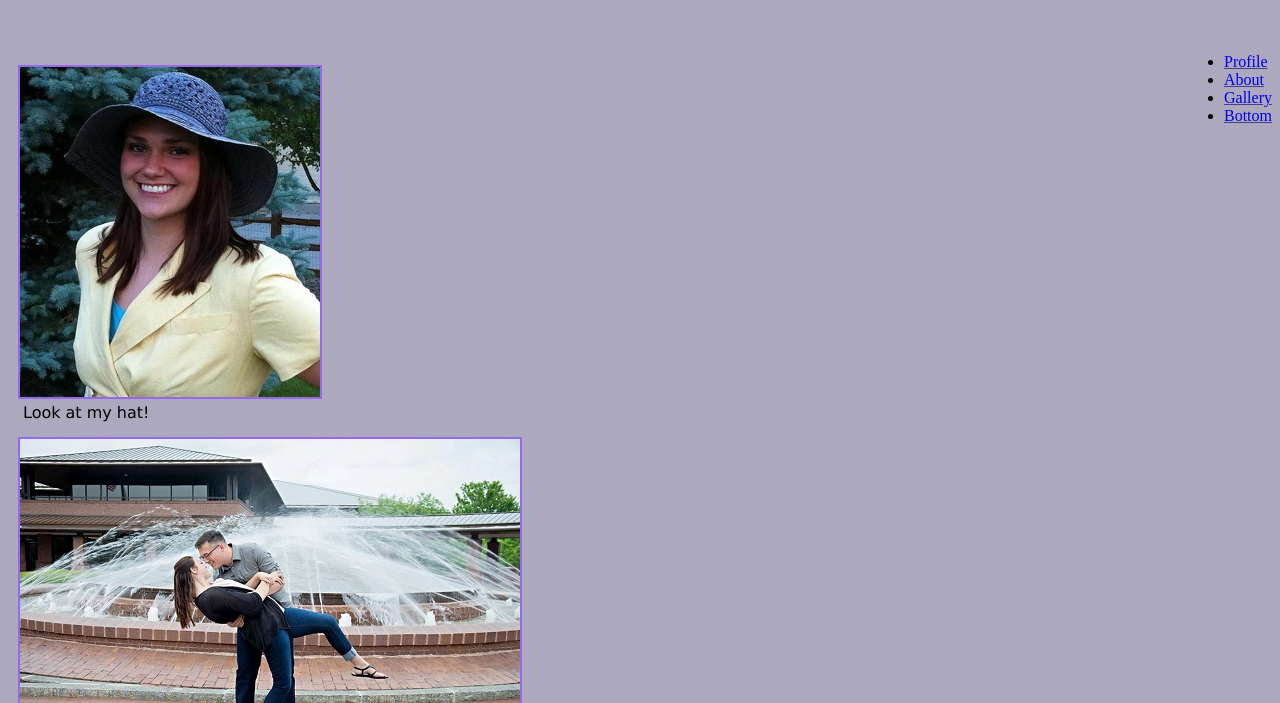
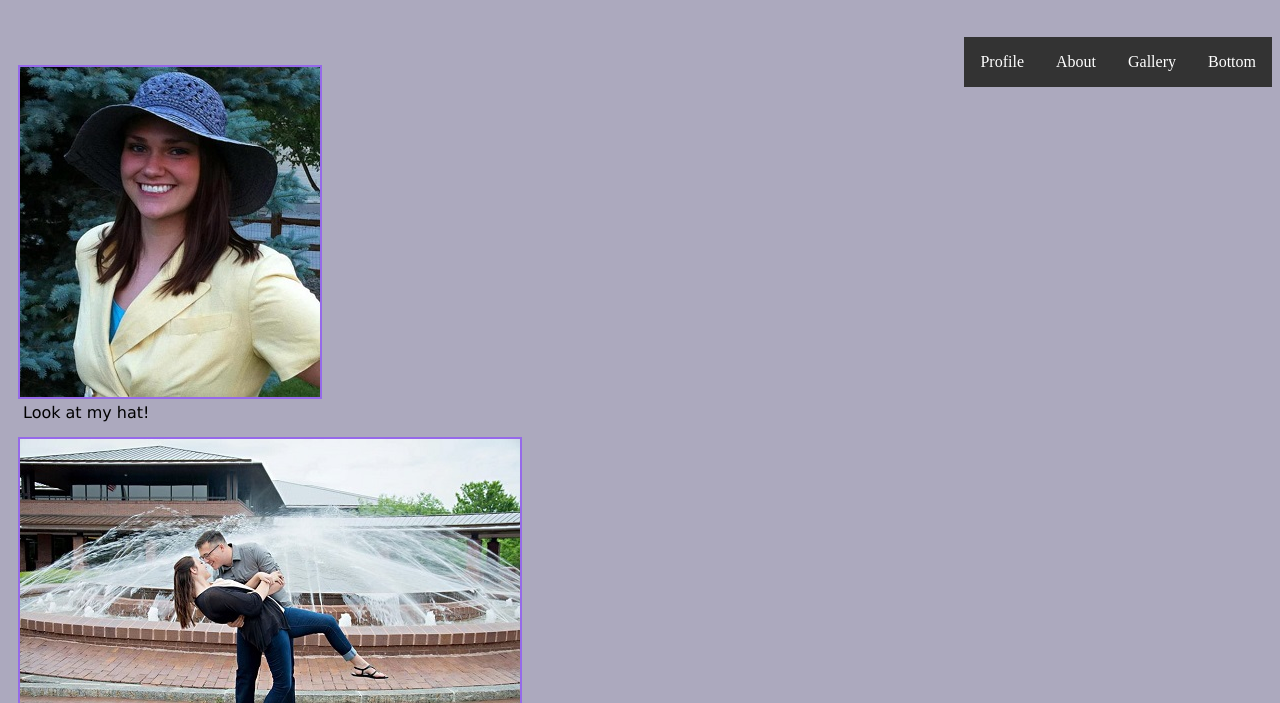
Before and after one commit to Robert-Sharp-7/bioSite, a plain HTML site: page index.html in a window 1280 px wide. Shown: the part 97-800 px from the top of the page. Drawn offline with Linux system fonts and the light colour scheme; a web font is replaced by a local one.

Commit message:
Broke the Page navigation molecule
Fixed it with file stored on my computer

```diff
--- a/style.css
+++ b/style.css
@@ -4,6 +4,26 @@ body {
 
 header {
         float: right;
+    }
+
+ul {
+        list-style-type: none;
+        margin: 0;
+        padding: 0;
+        overflow: hidden;
+        background-color: #333333;
+    }
+
+li {
+        float: left;
+    }
+
+li a {
+        display: block;
+        color: white;
+        text-align: center;
+        padding: 16px;
+        text-decoration: none;
     }
 
 h1 {
```
